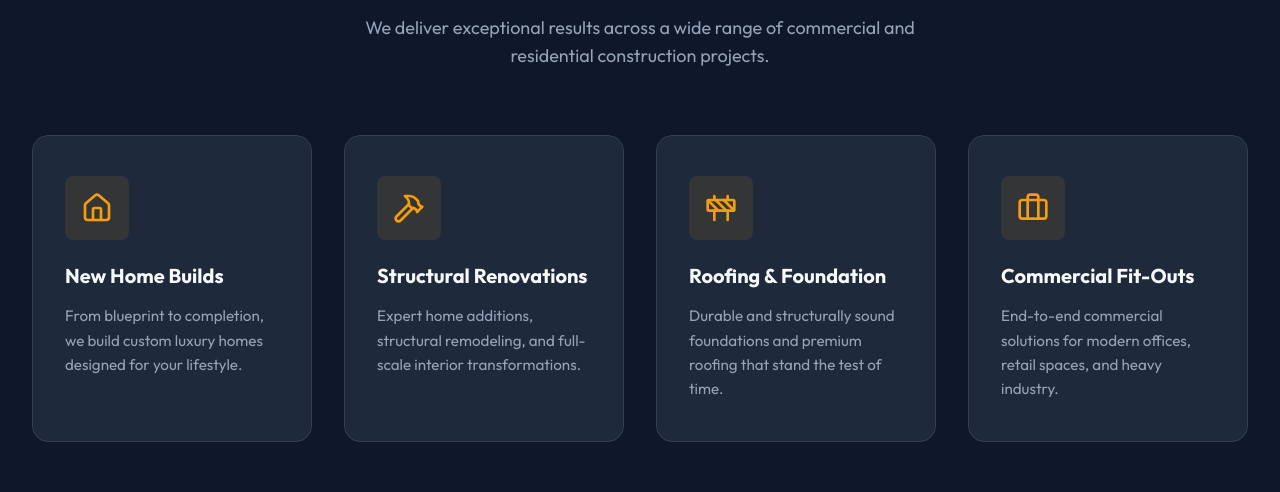
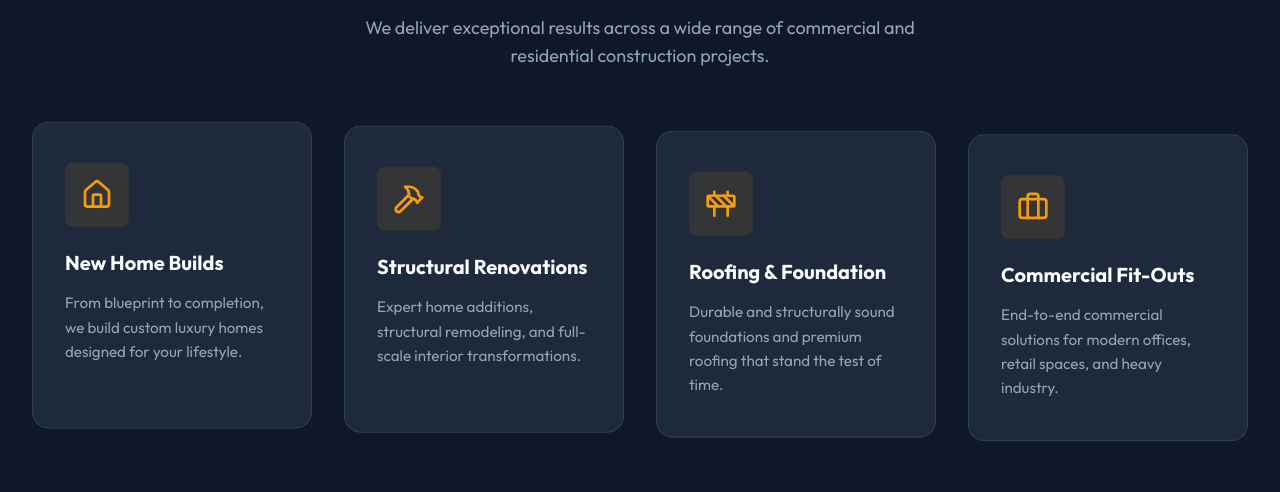
Before and after one commit to Buddhima-Madubashana/SiteCraft, a React (Vite) app: page / in a window 1280 px wide. Shown: the part 1295-1787 px from the top of the page. Built offline with nearby package versions, Linux system fonts and the light colour scheme.

Commit message:
feat: add continuous staggered floating animations to core services cards.

```diff
--- a/src/components/Services.css
+++ b/src/components/Services.css
@@ -23,12 +23,29 @@
   padding: 2.5rem 2rem;
   position: relative;
   overflow: hidden;
-  transition: var(--transition);
+  transition: background 0.3s ease, box-shadow 0.3s ease, border-color 0.3s ease;
+  animation: floatCard 5s ease-in-out infinite;
+}
+
+.service-card:nth-child(1) { animation-delay: 0s; }
+.service-card:nth-child(2) { animation-delay: 0.5s; }
+.service-card:nth-child(3) { animation-delay: 1s; }
+.service-card:nth-child(4) { animation-delay: 1.5s; }
+
+@keyframes floatCard {
+  0%, 100% {
+    transform: translateY(0);
+  }
+  50% {
+    transform: translateY(-15px);
+  }
 }
 
 .service-card:hover {
-  transform: translateY(-5px);
   background: var(--surface-lighter);
+  border-color: var(--primary);
+  box-shadow: 0 10px 30px rgba(0, 0, 0, 0.4);
+  animation-play-state: paused;
 }
 
 .service-icon {
```
